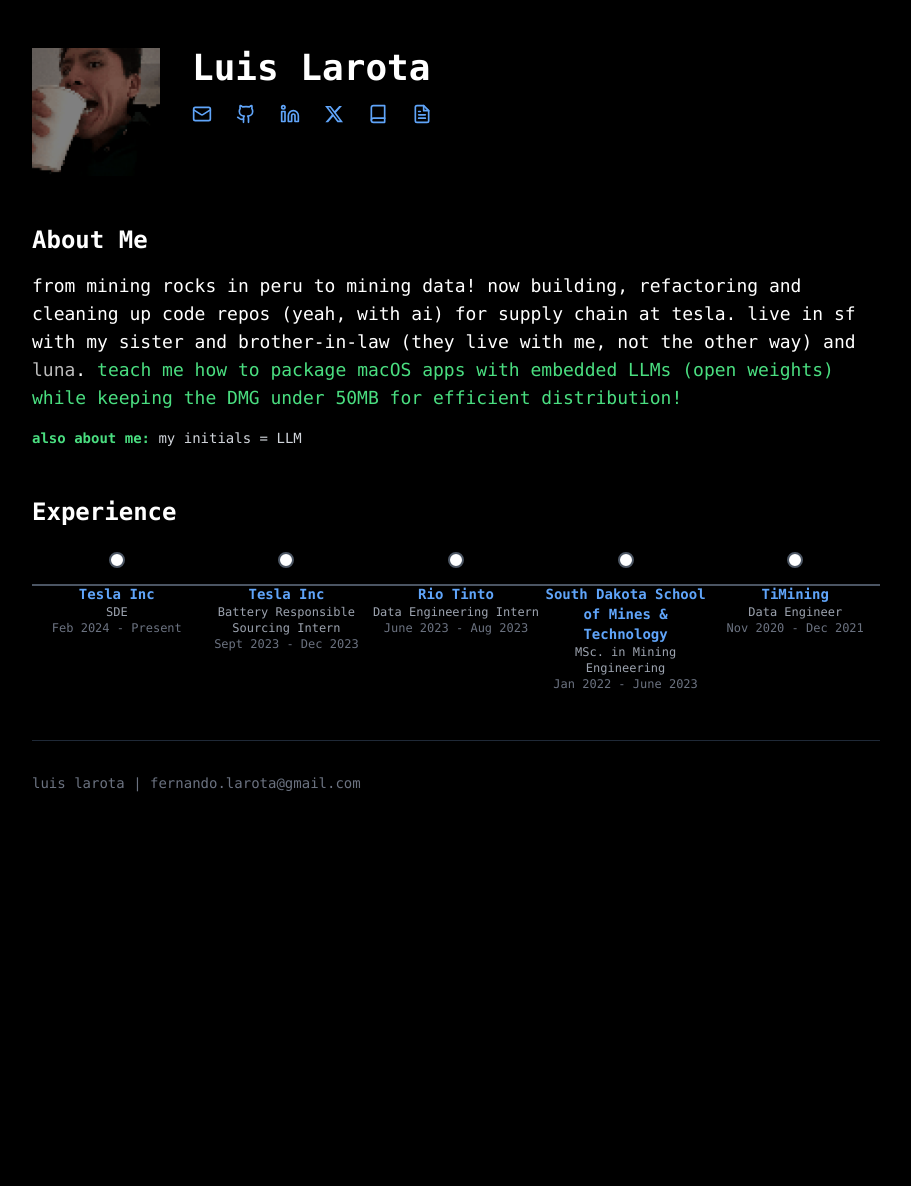
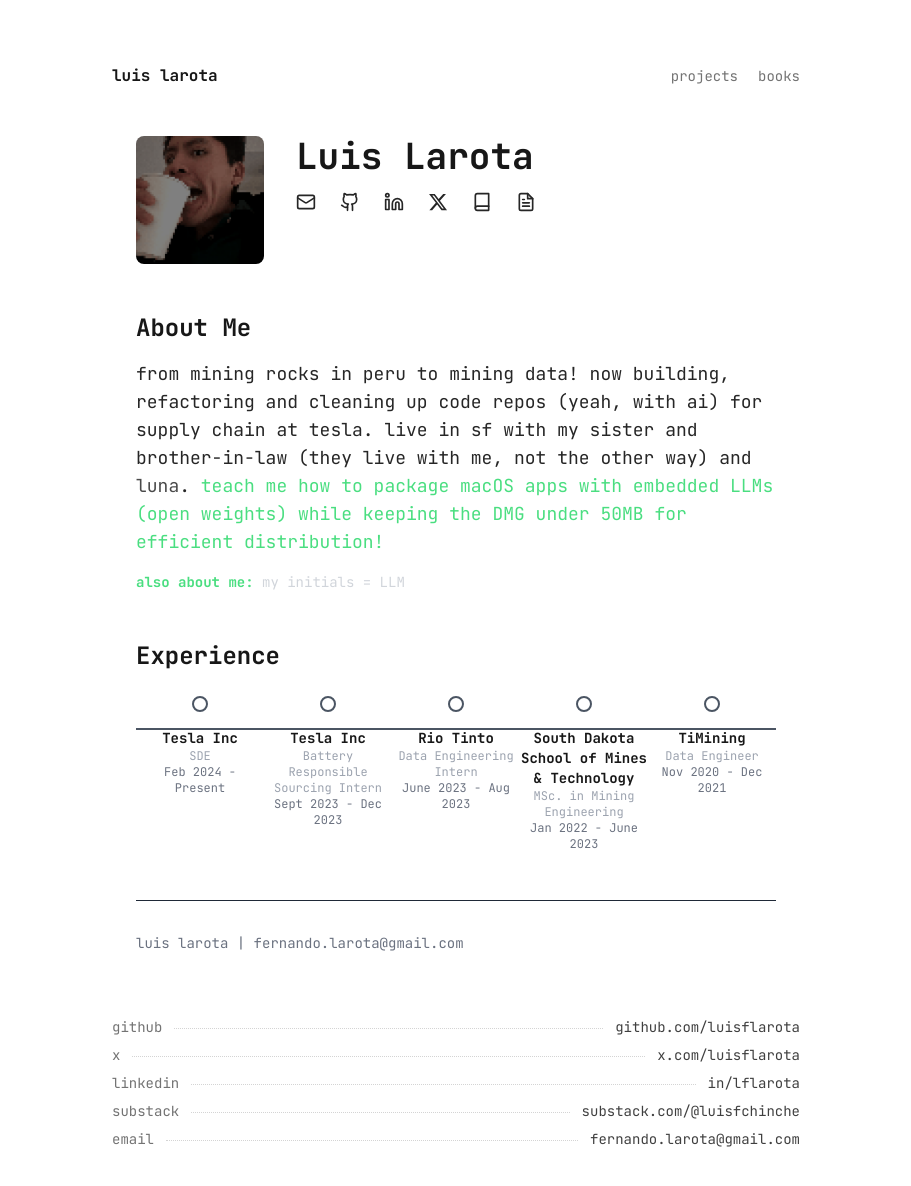
Before and after one commit to luisflarota/luisflarota.github.io, a Next.js app: page / in a window 1280 px wide. Shown: the top 1186 px of the page, without its empty margins (184-1095 px from the left). Before the commit the page ends 841 px from the top, so only its background shows below. Built offline with nearby package versions, Linux system fonts and the light colour scheme.

Commit message:
Add monospace light design system, layout, and page transition

```diff
--- a/app/globals.css
+++ b/app/globals.css
@@ -3,24 +3,51 @@
 @tailwind utilities;
 
 @layer base {
-  * {
-    @apply border-gray-800;
+  body {
+    @apply bg-white text-neutral-800 antialiased;
+    font-feature-settings: "calt", "liga";
   }
-
-  body {
-    @apply bg-black text-white font-mono;
-    line-height: 1.6;
+  h1, h2, h3, h4, h5, h6 {
+    @apply font-mono font-bold text-neutral-900;
   }
-
-  h1, h2, h3, h4, h5, h6 {
-    @apply font-mono;
+  ::selection {
+    @apply bg-accent/20 text-neutral-900;
   }
-
   a {
-    @apply text-blue-400 hover:underline;
-  }
-
-  code {
-    @apply bg-gray-800 px-1 py-0.5 rounded text-sm;
+    @apply transition-colors;
   }
 }
+
+@layer components {
+  .layout {
+    @apply mx-auto w-full max-w-content px-5 sm:px-6;
+  }
+  .nav-link {
+    @apply text-neutral-500 no-underline transition-colors hover:text-neutral-900;
+  }
+  .dotted-rule {
+    @apply border-b border-dotted border-neutral-300;
+  }
+}
+
+/* Subtle slide-in + fade on navigation (applied via app/template.tsx),
+   gated by prefers-reduced-motion. */
+.page-enter {
+  animation: page-enter 0.35s ease-out both;
+  animation-delay: 0.05s;
+}
+@keyframes page-enter {
+  from {
+    opacity: 0;
+    transform: translateX(-8px);
+  }
+  to {
+    opacity: 1;
+    transform: none;
+  }
+}
+@media (prefers-reduced-motion: reduce) {
+  .page-enter {
+    animation: none;
+  }
+}
--- a/app/layout.tsx
+++ b/app/layout.tsx
@@ -1,16 +1,21 @@
-import type { Metadata } from "next"
+import type { Metadata, Viewport } from "next"
 import { JetBrains_Mono } from "next/font/google"
 import "./globals.css"
+import { SiteHeader } from "@/components/site-header"
+import { SiteFooter } from "@/components/site-footer"
 
-const jetbrainsMono = JetBrains_Mono({
+const mono = JetBrains_Mono({
   subsets: ["latin"],
   variable: "--font-mono",
   display: "swap",
 })
 
 export const metadata: Metadata = {
-  title: "Luis Larota",
-  description: "Personal website and digital garden",
+  title: {
+    default: "Luis Larota",
+    template: "%s · Luis Larota",
+  },
+  description: "Projects and books by Luis Larota.",
   icons: {
     icon: [
       { url: "/favicon-16.png", sizes: "16x16", type: "image/png" },
@@ -21,15 +26,24 @@
   },
 }
 
+export const viewport: Viewport = {
+  width: "device-width",
+  initialScale: 1,
+}
+
 export default function RootLayout({
   children,
 }: {
   children: React.ReactNode
 }) {
   return (
-    <html lang="en" className={`${jetbrainsMono.variable}`} suppressHydrationWarning>
-      <body className="min-h-screen bg-black text-white font-mono antialiased">
-        <main className="container mx-auto px-4 sm:px-6 py-8 sm:py-12">{children}</main>
+    <html lang="en" className={mono.variable}>
+      <body className="min-h-screen overflow-x-hidden font-mono">
+        <div className="layout py-10 sm:py-16">
+          <SiteHeader />
+          <main>{children}</main>
+          <SiteFooter />
+        </div>
       </body>
     </html>
   )
--- a/app/not-found.tsx
+++ b/app/not-found.tsx
@@ -1,14 +1,20 @@
 import Link from "next/link"
-import { Button } from "@/components/ui/button"
 
 export default function NotFound() {
   return (
-    <div className="flex flex-col items-center justify-center min-h-screen bg-background text-foreground">
-      <h1 className="text-4xl font-bold mb-4">Welcome to Luis Larota's Website</h1>
-      <p className="text-xl mb-8">The page you're looking for is loading or doesn't exist.</p>
-      <Button asChild>
-        <Link href="/">Go to Homepage</Link>
-      </Button>
+    <div className="py-16">
+      <h1 className="text-3xl font-bold text-neutral-900">
+        Not found
+      </h1>
+      <p className="mt-3 text-neutral-500">
+        This page is loading or doesn&apos;t exist.
+      </p>
+      <Link
+        href="/"
+        className="mt-6 inline-block text-neutral-700 underline decoration-neutral-300 underline-offset-4 hover:text-neutral-900"
+      >
+        ← Back home
+      </Link>
     </div>
   )
 }
--- /dev/null
+++ b/app/template.tsx
@@ -0,0 +1,5 @@
+// A template re-mounts on every navigation, which re-triggers the CSS
+// enter animation in globals.css (a subtle slide-in + fade on route change).
+export default function Template({ children }: { children: React.ReactNode }) {
+  return <div className="page-enter">{children}</div>
+}
--- /dev/null
+++ b/components/site-footer.tsx
@@ -0,0 +1,28 @@
+const links = [
+  { label: "github", href: "https://github.com/luisflarota", display: "github.com/luisflarota" },
+  { label: "x", href: "https://x.com/luisflarota", display: "x.com/luisflarota" },
+  { label: "linkedin", href: "https://www.linkedin.com/in/lflarota/", display: "in/lflarota" },
+  { label: "substack", href: "https://substack.com/@luisfchinche", display: "substack.com/@luisfchinche" },
+  { label: "email", href: "mailto:fernando.larota@gmail.com", display: "fernando.larota@gmail.com" },
+]
+
+export function SiteFooter() {
+  return (
+    <footer className="mt-16 space-y-2 text-sm text-neutral-500">
+      {links.map((l) => (
+        <div key={l.label} className="flex items-baseline gap-3">
+          <span className="shrink-0">{l.label}</span>
+          <span className="dotted-rule -translate-y-[3px] flex-1" />
+          <a
+            href={l.href}
+            target="_blank"
+            rel="noopener noreferrer"
+            className="min-w-0 truncate text-neutral-700 no-underline hover:text-accent-dark"
+          >
+            {l.display}
+          </a>
+        </div>
+      ))}
+    </footer>
+  )
+}
--- /dev/null
+++ b/components/site-header.tsx
@@ -0,0 +1,41 @@
+"use client"
+
+import Link from "next/link"
+import { usePathname } from "next/navigation"
+
+const nav = [
+  { href: "/projects", label: "projects" },
+  { href: "/books", label: "books" },
+]
+
+export function SiteHeader() {
+  const pathname = usePathname()
+  return (
+    <header className="mb-12 flex items-center justify-between">
+      <Link
+        href="/"
+        className="text-base font-bold text-neutral-900 no-underline"
+      >
+        luis larota
+      </Link>
+      <nav className="flex items-center gap-5 text-sm">
+        {nav.map((n) => {
+          const active = pathname === n.href || pathname.startsWith(n.href + "/")
+          return (
+            <Link
+              key={n.href}
+              href={n.href}
+              className={
+                active
+                  ? "text-accent-dark underline decoration-accent-dark underline-offset-4"
+                  : "nav-link"
+              }
+            >
+              {n.label}
+            </Link>
+          )
+        })}
+      </nav>
+    </header>
+  )
+}
--- a/tailwind.config.ts
+++ b/tailwind.config.ts
@@ -1,71 +1,36 @@
-/** @type {import('tailwindcss').Config} */
-module.exports = {
-	darkMode: ["class"],
-	content: ["./pages/**/*.{ts,tsx}", "./components/**/*.{ts,tsx}", "./app/**/*.{ts,tsx}", "./src/**/*.{ts,tsx}"],
+import type { Config } from "tailwindcss"
+
+const config: Config = {
+  content: [
+    "./app/**/*.{ts,tsx}",
+    "./components/**/*.{ts,tsx}",
+    "./content/**/*.{md,mdx}",
+  ],
   theme: {
-	  container: {
-		center: true,
-		padding: "2rem",
-		screens: {
-		  "2xl": "1400px",
+    extend: {
+      fontFamily: {
+        // JetBrains Mono is Luis's signature font — used everywhere.
+        mono: [
+          "var(--font-mono)",
+          "ui-monospace",
+          "SFMono-Regular",
+          "Menlo",
+          "monospace",
+        ],
+      },
+      colors: {
+        // Luis's green, tuned to read on a white background.
+        accent: {
+          DEFAULT: "#16a34a", // green-600
+          dark: "#15803d", // green-700 (hover / active)
         },
       },
-	  extend: {
-		colors: {
-		  border: "hsl(var(--border))",
-		  input: "hsl(var(--input))",
-		  ring: "hsl(var(--ring))",
-		  background: "hsl(var(--background))",
-		  foreground: "hsl(var(--foreground))",
-		  primary: {
-			DEFAULT: "hsl(var(--primary))",
-			foreground: "hsl(var(--primary-foreground))",
-		  },
-		  secondary: {
-			DEFAULT: "hsl(var(--secondary))",
-			foreground: "hsl(var(--secondary-foreground))",
-		  },
-		  destructive: {
-			DEFAULT: "hsl(var(--destructive))",
-			foreground: "hsl(var(--destructive-foreground))",
-		  },
-		  muted: {
-			DEFAULT: "hsl(var(--muted))",
-			foreground: "hsl(var(--muted-foreground))",
-		  },
-		  accent: {
-			DEFAULT: "hsl(var(--accent))",
-			foreground: "hsl(var(--accent-foreground))",
-		  },
-		  popover: {
-			DEFAULT: "hsl(var(--popover))",
-			foreground: "hsl(var(--popover-foreground))",
-		  },
-		  card: {
-			DEFAULT: "hsl(var(--card))",
-			foreground: "hsl(var(--card-foreground))",
-		  },
-		},
-		borderRadius: {
-		  lg: "var(--radius)",
-		  md: "calc(var(--radius) - 2px)",
-		  sm: "calc(var(--radius) - 4px)",
-		},
-		keyframes: {
-		  "accordion-down": {
-			from: { height: 0 },
-			to: { height: "var(--radix-accordion-content-height)" },
-		  },
-		  "accordion-up": {
-			from: { height: "var(--radix-accordion-content-height)" },
-			to: { height: 0 },
-		  },
-		},
-		animation: {
-		  "accordion-down": "accordion-down 0.2s ease-out",
-		  "accordion-up": "accordion-up 0.2s ease-out",
+      maxWidth: {
+        content: "46rem",
       },
     },
   },
-	plugins: [require("tailwindcss-animate")],
+  plugins: [require("@tailwindcss/typography")],
 }
+
+export default config
```
Lines whose indentation alone changed are shown as unchanged.
